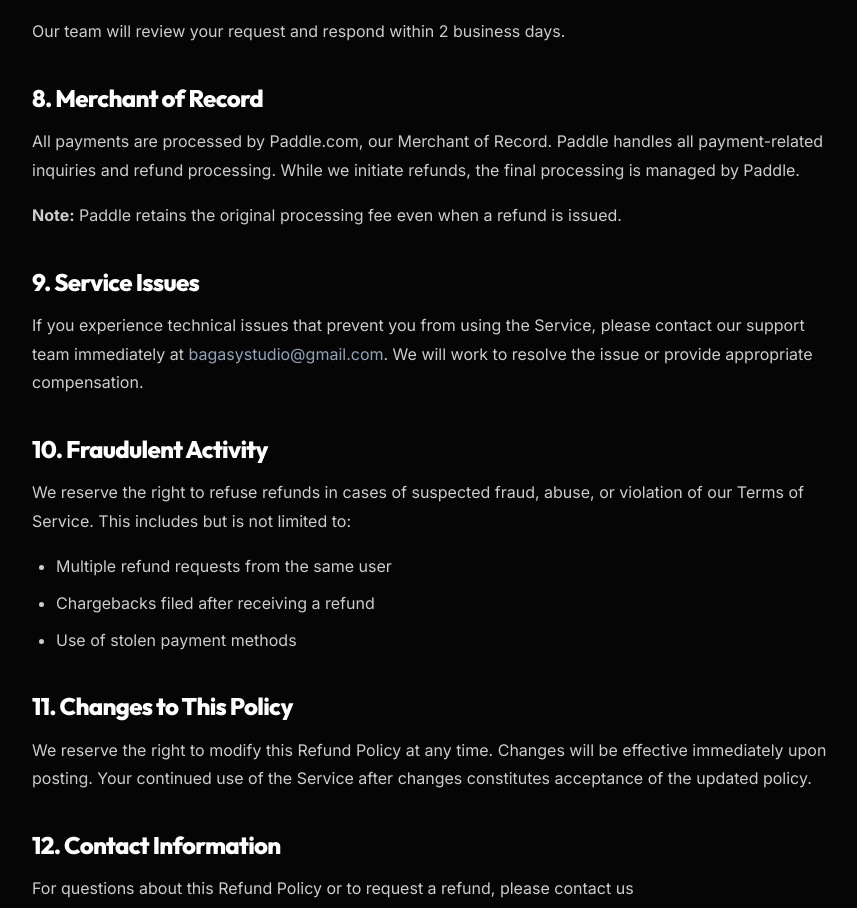
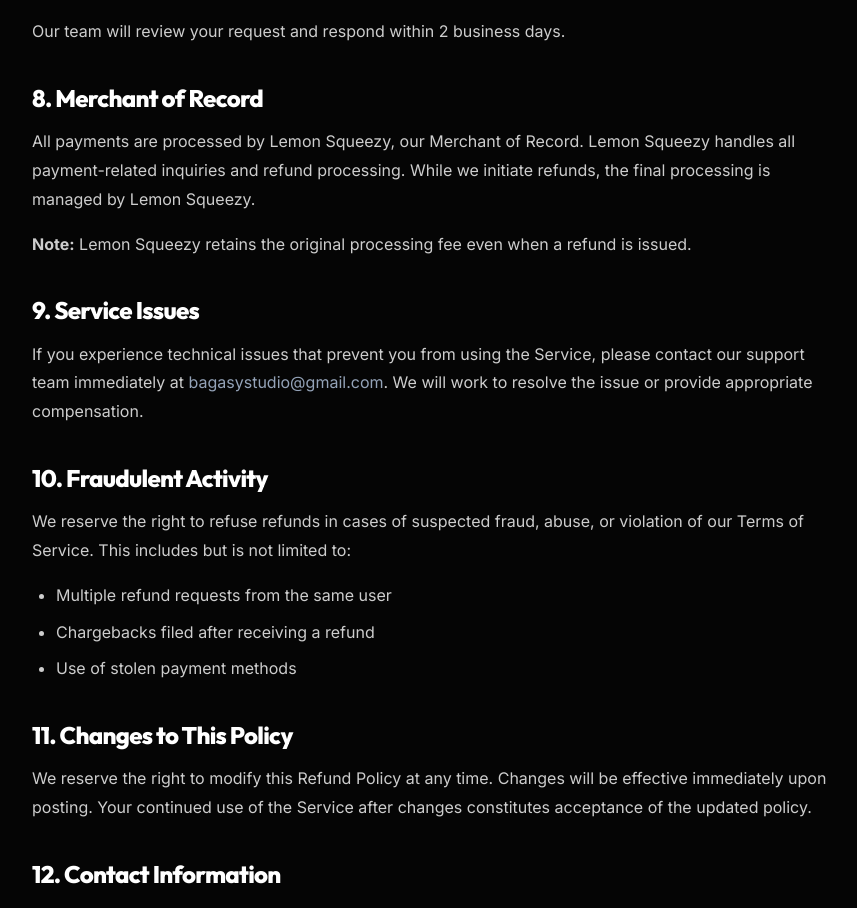
Before and after one commit to bautielcrack4-web/webcarruselesUGC, a Next.js app: page /refund-policy in a window 1280 px wide. Shown: the part 1980-2888 px from the top of the page, without its empty margins (208-1065 px from the left). Built offline with nearby package versions, Linux system fonts and the light colour scheme.

Commit message:
feat: update legal pages to use Lemon Squeezy instead of Paddle

```diff
--- a/src/app/privacy/page.tsx
+++ b/src/app/privacy/page.tsx
@@ -38,7 +38,7 @@ export default function PrivacyPage() {
 
                     <h3>2.3 Third-Party Information</h3>
                     <ul>
-                        <li><strong>Payment Information:</strong> Processed and stored by Paddle.com (our payment processor)</li>
+                        <li><strong>Payment Information:</strong> Processed and stored by Lemon Squeezy (our payment processor)</li>
                         <li><strong>Authentication:</strong> If you sign in with Google or other providers</li>
                     </ul>
                 </section>
@@ -72,7 +72,7 @@ export default function PrivacyPage() {
                     <h2>5. Data Sharing and Disclosure</h2>
                     <p>We do not sell your personal information. We may share your data with:</p>
                     <ul>
-                        <li><strong>Service Providers:</strong> Third-party vendors who assist in operating our Service (Supabase, AtlasCloud, Paddle)</li>
+                        <li><strong>Service Providers:</strong> Third-party vendors who assist in operating our Service (Supabase, AtlasCloud, Lemon Squeezy)</li>
                         <li><strong>Legal Requirements:</strong> When required by law or to protect our rights</li>
                         <li><strong>Business Transfers:</strong> In connection with a merger, acquisition, or sale of assets</li>
                     </ul>
--- a/src/app/refund-policy/page.tsx
+++ b/src/app/refund-policy/page.tsx
@@ -101,11 +101,11 @@ export default function RefundPolicyPage() {
                 <section>
                     <h2>8. Merchant of Record</h2>
                     <p>
-                        All payments are processed by Paddle.com, our Merchant of Record. Paddle handles all payment-related inquiries
-                        and refund processing. While we initiate refunds, the final processing is managed by Paddle.
+                        All payments are processed by Lemon Squeezy, our Merchant of Record. Lemon Squeezy handles all payment-related inquiries
+                        and refund processing. While we initiate refunds, the final processing is managed by Lemon Squeezy.
                     </p>
                     <p>
-                        <strong>Note:</strong> Paddle retains the original processing fee even when a refund is issued.
+                        <strong>Note:</strong> Lemon Squeezy retains the original processing fee even when a refund is issued.
                     </p>
                 </section>
 
```
